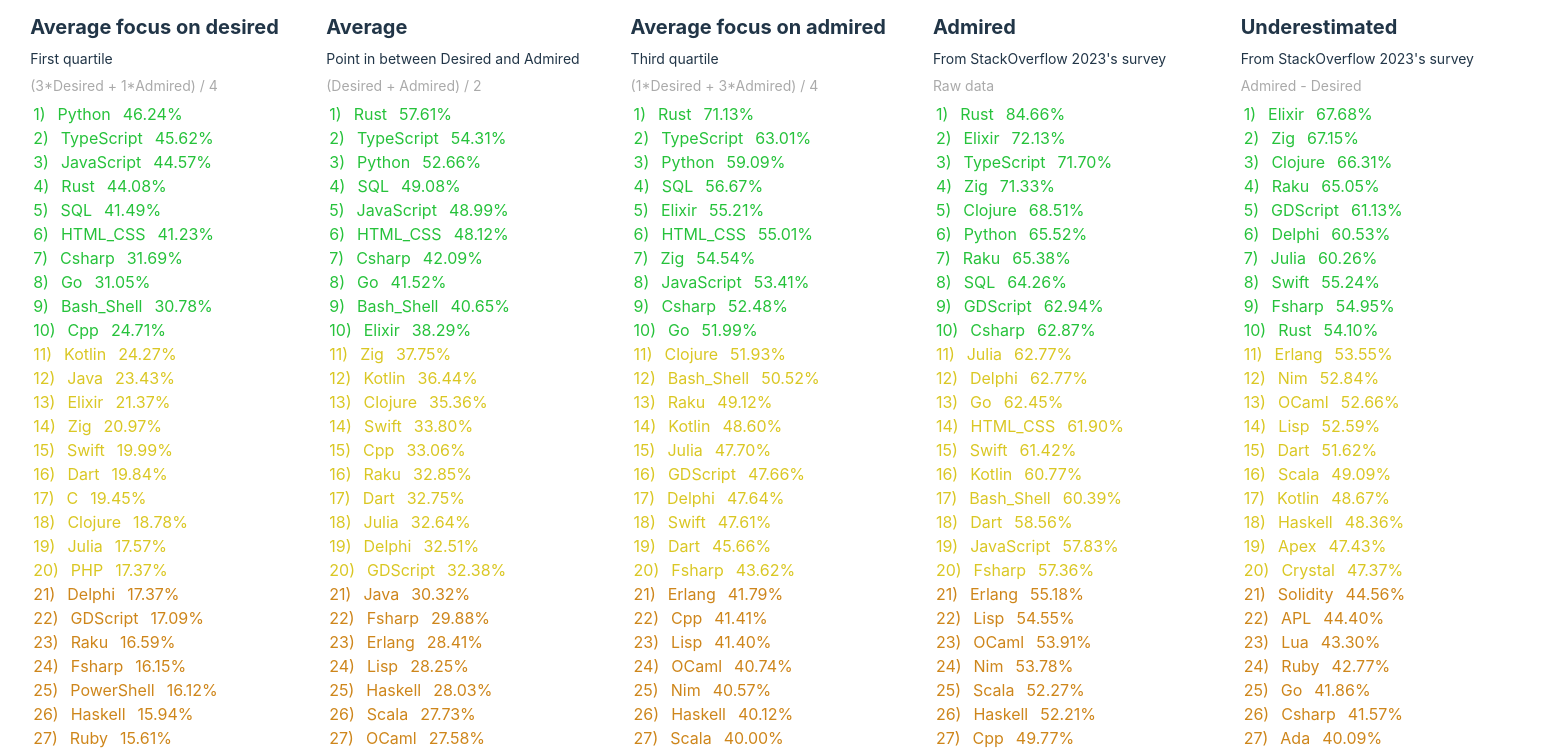
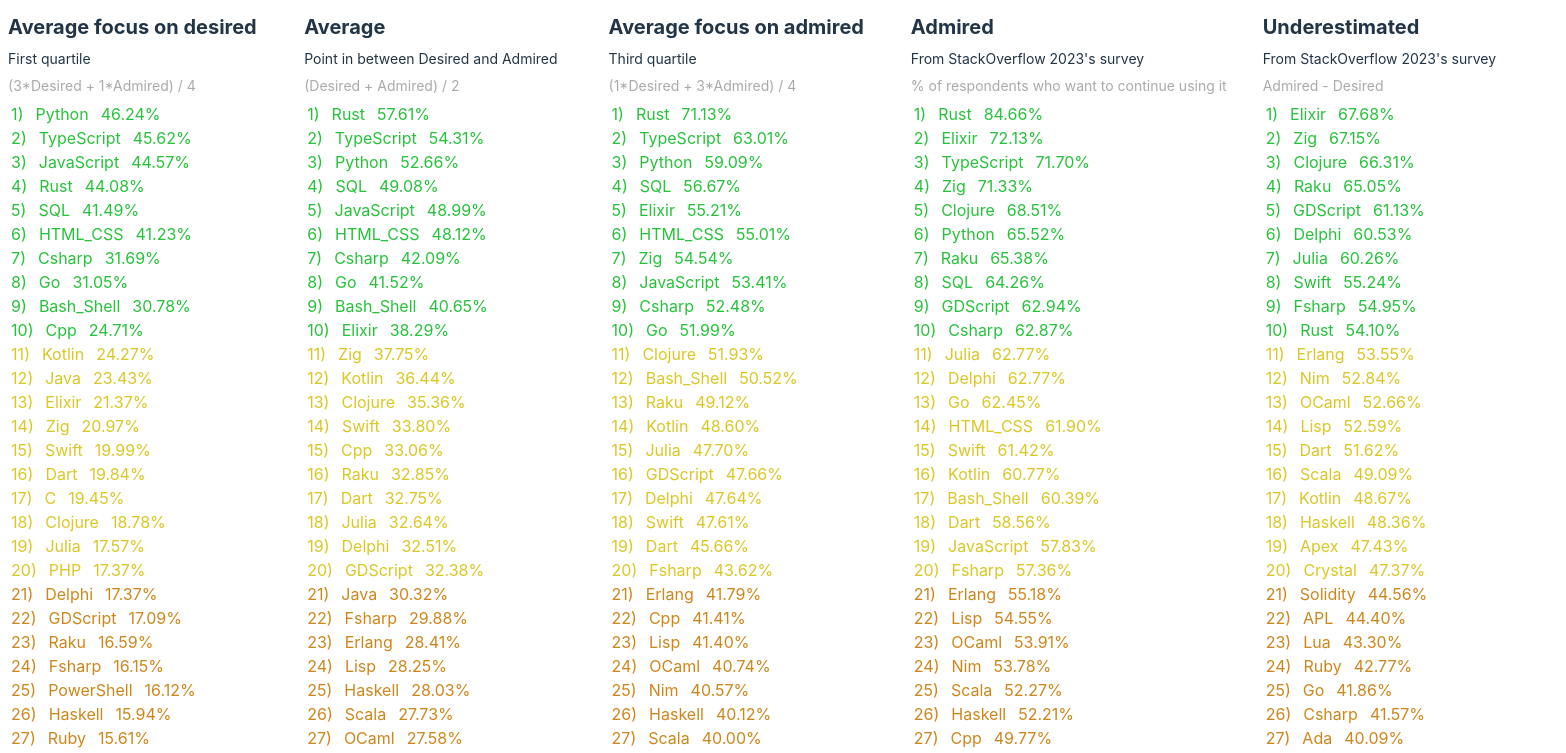
Before and after one commit to MarioVieilledent/stackoverflow-better-stats, a Svelte app: page / in a window 1280 px wide. Shown: the top 753 px of the page, 1566 px wide, since content can reach past the window. Built offline with nearby package versions, Linux system fonts and the light colour scheme.

Commit message:
Ultra minor

```diff
--- a/src/App.svelte
+++ b/src/App.svelte
@@ -5,7 +5,7 @@
     {
       title: "Desired",
       desc: "From StackOverflow 2023's survey",
-      formula: "Raw data",
+      formula: "% of respondents who want to use it",
       indexInArray: 0,
     },
     {
@@ -29,7 +29,7 @@
     {
       title: "Admired",
       desc: "From StackOverflow 2023's survey",
-      formula: "Raw data",
+      formula: "% of respondents who want to continue using it",
       indexInArray: 1,
     },
     {
```
